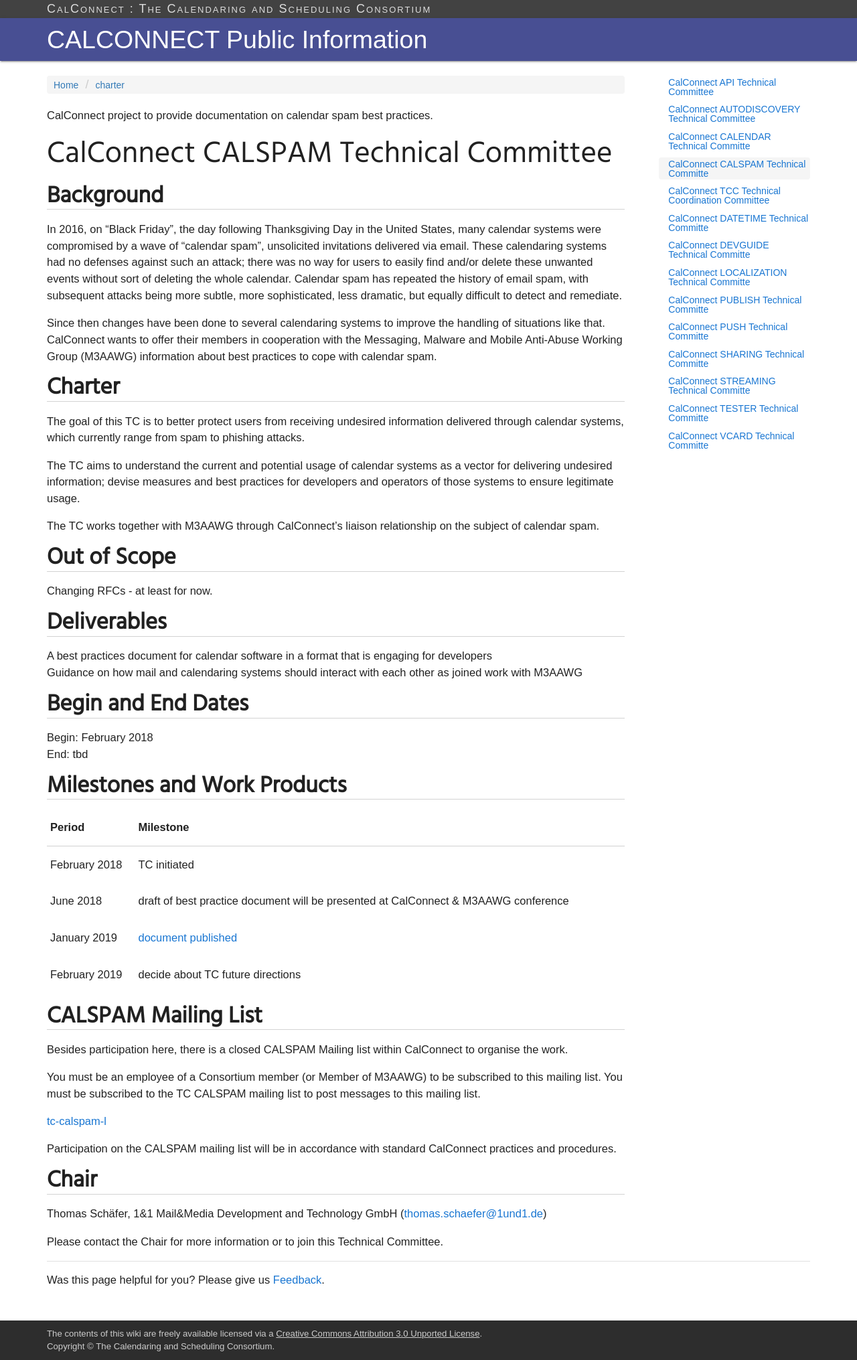
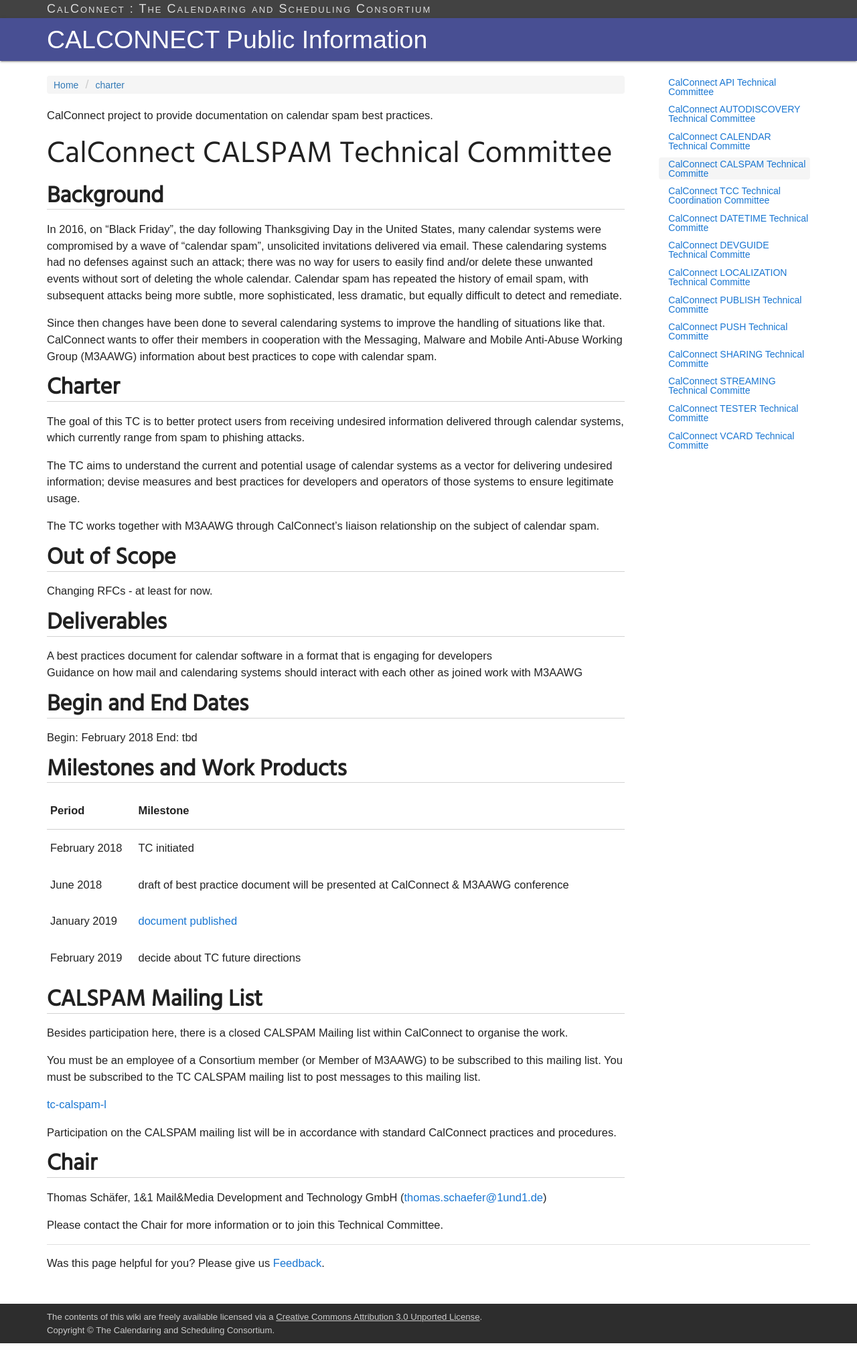
Before and after one commit to CalConnect/public, a Jekyll site: the page built from _pages/charter/charter-TC-CALSPAM.md, in a window 1280 px wide. Shown: the whole page at 67% size. Built offline with Jekyll 4.4.1, drawn with Linux system fonts in a browser that asks for light colours; some web fonts are replaced; after the commit the page ends 2006 px from its top, so only the background shows below that.

Commit message:
layout changes ordered lists

```diff
--- a/_pages/charter/charter-TC-CALSPAM.md
+++ b/_pages/charter/charter-TC-CALSPAM.md
@@ -31,13 +31,13 @@ Changing RFCs - at least for now.
 
 ## Deliverables
 
-- A best practices document for calendar software in a format that is engaging for developers
-- Guidance on how mail and calendaring systems should interact with each other as joined work with M3AAWG
+   * A best practices document for calendar software in a format that is engaging for developers
+   * Guidance on how mail and calendaring systems should interact with each other as joined work with M3AAWG
 
 ## Begin and End Dates
 
-* **Begin:** February 2018
-* **End:** tbd
+**Begin:** February 2018
+**End:** tbd
 
 ## Milestones and Work Products
 
```
